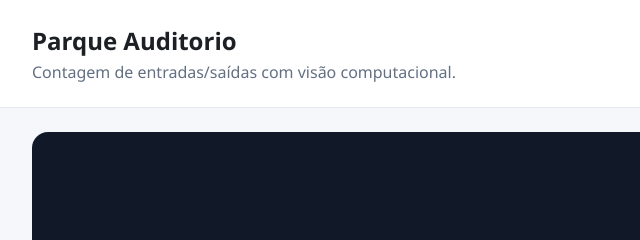
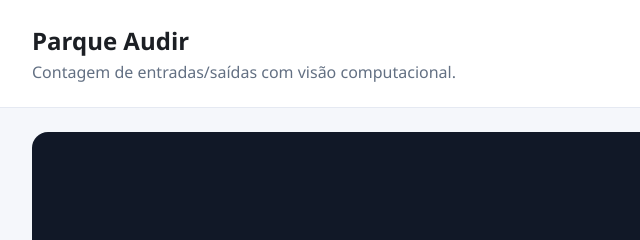
Before and after one commit to SirTimekeeper/ParqueAuditorio, a website with bundled scripts: page web/index.html in a window 1280 px wide. Shown: the top 240 px of the page, 0-640 px from the left. Built offline with nearby package versions, Linux system fonts and the light colour scheme; no server answers.

Commit message:
Rename app name to Parque Audir

```diff
--- a/web/index.html
+++ b/web/index.html
@@ -3,14 +3,14 @@
 <head>
   <meta charset="UTF-8" />
   <meta name="viewport" content="width=device-width, initial-scale=1.0" />
-  <title>Parque Auditorio - Contagem de Viaturas</title>
+  <title>Parque Audir - Contagem de Viaturas</title>
   <link rel="stylesheet" href="styles.css" />
   <link rel="manifest" href="manifest.json" />
 </head>
 <body>
   <header class="app-header">
     <div>
-      <h1>Parque Auditorio</h1>
+      <h1>Parque Audir</h1>
       <p>Contagem de entradas/saídas com visão computacional.</p>
     </div>
     <div class="status">
```
Also changed, not shown: web/manifest.json.
